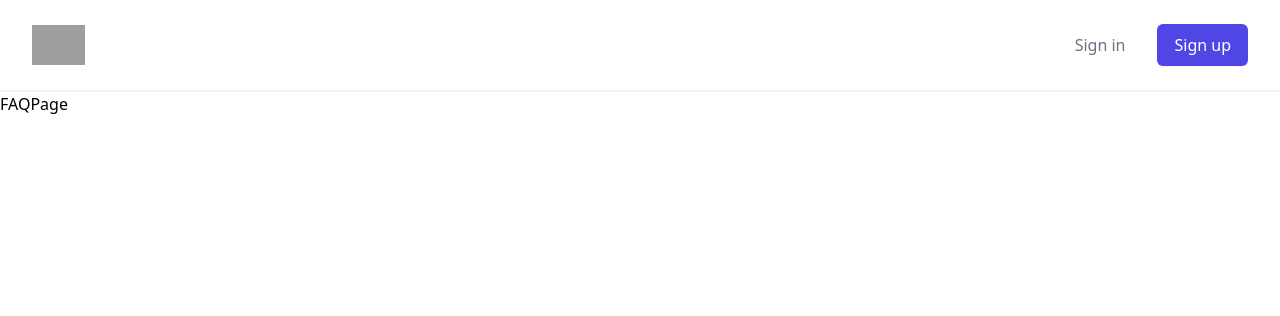
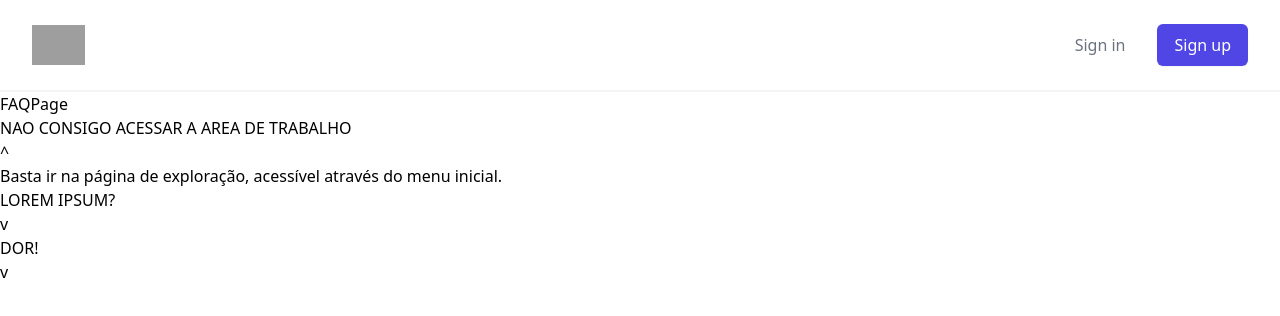
Before and after one commit to GabrielSuassuna/web-front, a React (Create React App) app in the folder frontend/: page /faq in a window 1280 px wide. Shown: the top 316 px of the page. Built offline with nearby package versions, Linux system fonts and the light colour scheme; grey boxes are pictures that could not be loaded.

Commit message:
Adicionando versao nao estilizada de FAQ

```diff
--- /dev/null
+++ b/frontend/src/components/FAQ/FAQ.js
@@ -0,0 +1,25 @@
+import { useState } from "react";
+
+/**
+ * Componente que representa uma pergunta frequente. Pode ou não estar expandida
+ *
+ * props:
+ *  * question (String): Pergunta relativa a  FAQ
+ *  * answer (String): Resposta relativa a FAQ
+ *  * expanded (Boolean): Indica se a FAQ deve iniciar expandida ou não.
+ */
+function FAQ(props) {
+  const [isExpanded, setIsExpanded] = useState(!!props.expanded);
+
+  const toggleExpanded = () => setIsExpanded(!isExpanded);
+
+  return (
+    <div>
+      <h1>{props.question}</h1>
+      <button onClick={toggleExpanded}>{isExpanded ? "^" : "v"}</button>
+      {isExpanded && <p>{props.answer}</p>}
+    </div>
+  );
+}
+
+export default FAQ;
--- a/frontend/src/components/Notification/Notification.js
+++ b/frontend/src/components/Notification/Notification.js
@@ -11,7 +11,10 @@ import { Link } from "react-router-dom";
 function Notification(props) {
   return (
     <div>
-      <p>{props.description} {props.link && <Link to={props.link}>Saiba Mais</Link>}</p>
+      <p>
+        {props.description}{" "}
+        {props.link && <Link to={props.link}>Saiba Mais</Link>}
+      </p>
       <button onClick={props.onClose}>X</button>
     </div>
   );
--- a/frontend/src/pages/FAQPage/FAQPage.js
+++ b/frontend/src/pages/FAQPage/FAQPage.js
@@ -1,7 +1,36 @@
+import FAQ from "../../components/FAQ/FAQ";
+
+const DUMMY_FAQ = [
+  {
+    question: "NAO CONSIGO ACESSAR A AREA DE TRABALHO",
+    answer:
+      "Basta ir na página de exploração, acessível através do menu inicial.",
+    expanded: true,
+  },
+  {
+    question: "LOREM IPSUM?",
+    answer:
+      "Lorem Ipsum is simply dummy text of the printing and typesetting industry. Lorem Ipsum has been the industry's standard dummy text ever since the 1500s, when an unknown printer took a galley of type and scrambled it to make a type specimen book. ",
+  },
+  {
+    question: "DOR!",
+    answer:
+      "Lorem ipsum dolor sit amet, consectetur adipiscing elit, sed do eiusmod tempor incididunt ut labore et dolore magna aliqua. Ut enim ad minim veniam, quis nostrud exercitation ullamco laboris nisi ut aliquip ex ea commodo consequat. Duis aute irure dolor in reprehenderit in voluptate velit esse cillum dolore eu fugiat nulla pariatur. Excepteur sint occaecat cupidatat non proident, sunt in culpa qui officia deserunt mollit anim id est laborum",
+  },
+];
+
 function FAQPage() {
   return (
     <div>
       <h1>FAQPage</h1>
+      {DUMMY_FAQ.map((faq) => (
+        <FAQ
+          key={faq.question}
+          question={faq.question}
+          answer={faq.answer}
+          expanded={faq.expanded}
+        />
+      ))}
     </div>
   );
 }
```
